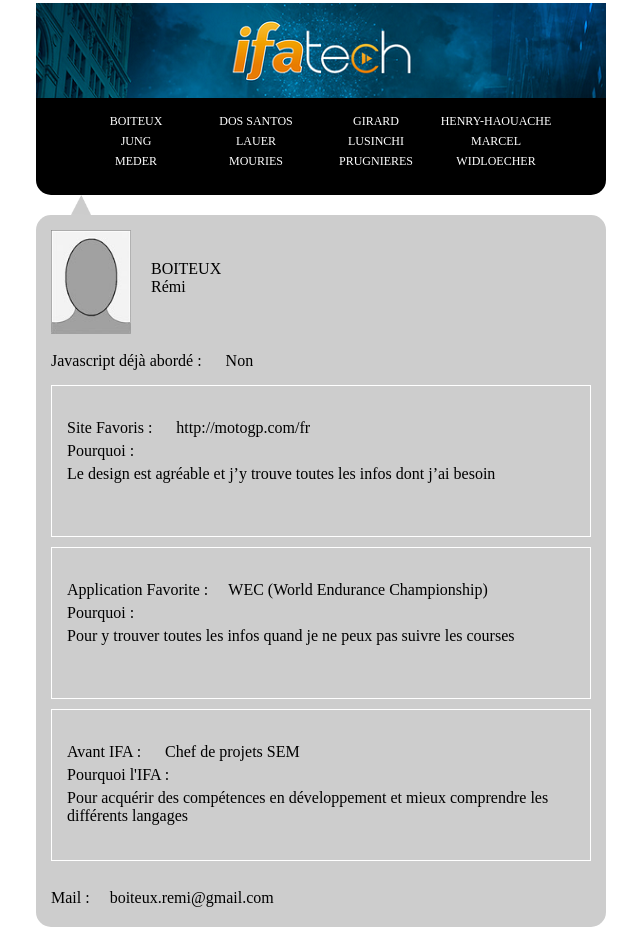
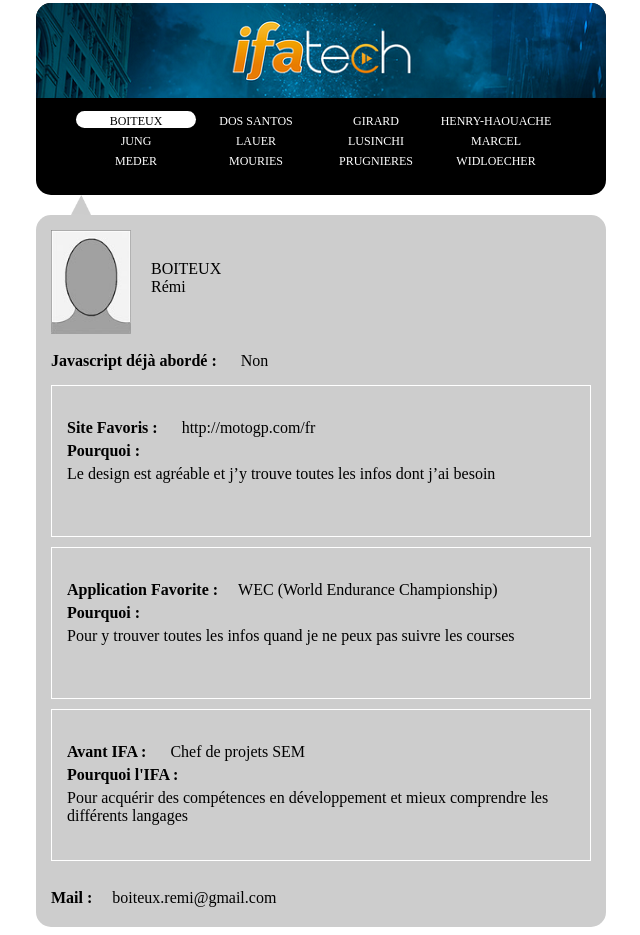
Before and after one commit to Sikara57/annuaire, a plain HTML site: page index.html in a window 1280 px wide. Both pictures are taken after a click on the link "BOITEUX". Shown: the whole page, without its empty margins (319-959 px from the left). Drawn offline with Linux system fonts and the light colour scheme.

Commit message:
Add slowDown

```diff
--- a/script/ifa_annuaire.json
+++ b/script/ifa_annuaire.json
@@ -129,7 +129,7 @@
    "fav_app_why": "",
    "before_ifa": "commerce",
    "why_ifa": "Emploi à la clé et pour augmenter mes compétences",
-   "contact_mail": "thm.meder@gmail.com"
+   "contact_mail": "johan.prugnieres@gmail.com"
  },
  {
    "nom": "WIDLOECHER",
--- a/script/script.js
+++ b/script/script.js
@@ -13,6 +13,12 @@ $(window.document).ready(function() {
 
      $("body").on("click", "a", function()
      {
+        // Modification du CSS
+        // permet de conserver le CSS du survol sur le dernier bouton clic
+        $('.lien').removeClass('lien_conservé');
+        $(this).addClass('lien_conservé');
+
+
         $('.usr').remove();
         $('#icone').hide();
         var myId=$(this).attr('id');
@@ -51,5 +57,4 @@ $(window.document).ready(function() {
         });
         $('#icone').slideDown();
      });
-
 });
--- a/script/style.css
+++ b/script/style.css
@@ -19,9 +19,14 @@ nav
     margin:auto;
     background-color: black;
     padding-bottom: 5px;
-    border-bottom-left-radius: 15px;
-    border-bottom-right-radius: 15px;
+    border-radius: 15px;
     margin-top:-5px;
+}
+
+nav img
+{
+    border-top-left-radius: 15px;
+    border-top-right-radius: 15px;
 }
 
 a:hover
@@ -41,6 +46,13 @@ a:link
     text-decoration: none;
     color:white;
 
+}
+
+.lien_conservé
+{
+    background-color: white;
+    border-radius: 10px;
+    color:black;
 }
 
 #detail_usr
@@ -91,6 +103,7 @@ a:link
     display: inline-block;
     margin-right:20px;
     margin-bottom: 5px;
+    font-weight: bold;
 }
 
 #site, #application, #ifa
```
